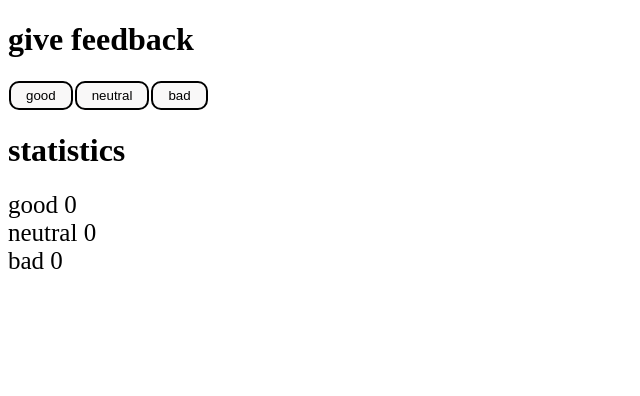
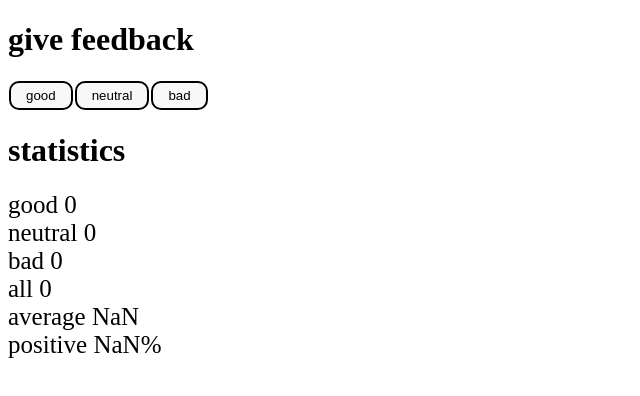
Before and after one commit to oliverhertzberg/Osa1, a React (Create React App) app: page / in a window 1280 px wide. Shown: the top 396 px of the page, without its empty margins (0-640 px from the left). Built offline with nearby package versions, Linux system fonts and the light colour scheme.

Commit message:
tehtävä1.7

```diff
--- a/src/App.js
+++ b/src/App.js
@@ -26,6 +26,12 @@ const App = () => {
     setBad(bad + 1)
   }
 
+  const Average = (good - bad)/(good+bad+neutral);
+  //calculating the average
+
+  const Positive = (good/(good+bad+neutral))*100
+
+
   return (
     <div>
       <h1>give feedback</h1>
@@ -36,6 +42,9 @@ const App = () => {
       <p className="statistics">good {good}</p>
       <p className="statistics">neutral {neutral}</p>
       <p className="statistics">bad {bad}</p>
+      <p className="statistics">all {bad+good+neutral}</p>
+      <p className="statistics">average {Average}</p>
+      <p className="statistics">positive {Positive}%</p>
     </div>
   )
 }
```
